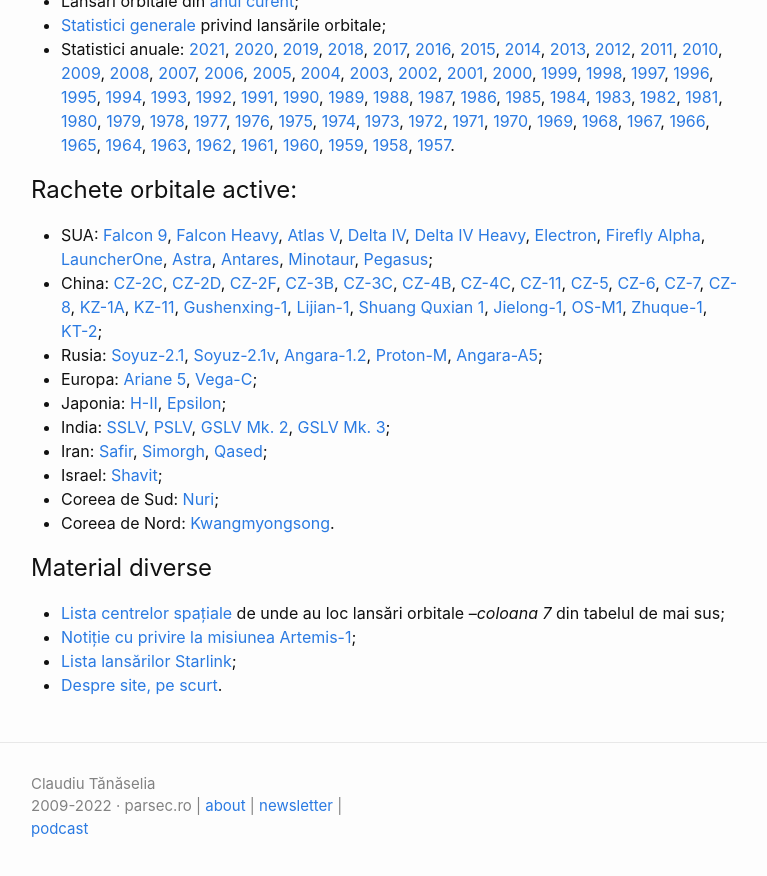
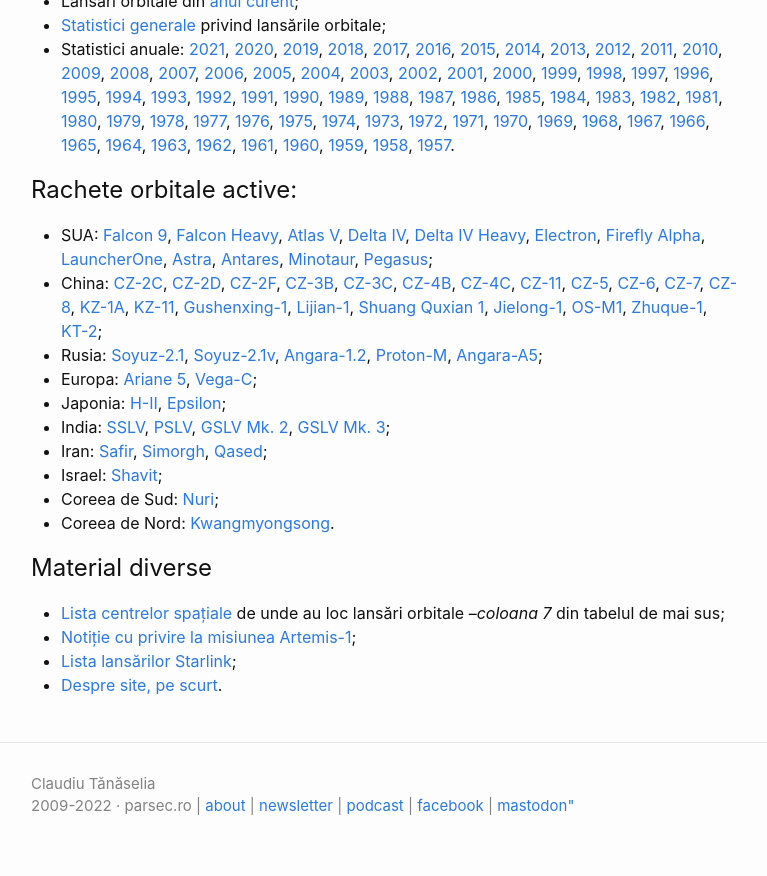
Before and after one commit to ctanas/parsec-jupyter, a Jekyll site: the page built from index.md, in a window 1280 px wide and 900 px high, scrolled down 698 px. Shown: the top 876 px of the window, without its empty margins (255-1022 px from the left). Built offline with Jekyll 4.4.1, drawn with Linux system fonts in a browser that asks for light colours; our own code applies the rules of GitHub Pages for plain Markdown files.

Commit message:
Update footer.html

```diff
--- a/_includes/footer.html
+++ b/_includes/footer.html
@@ -11,7 +11,7 @@
           {% if site.author.name -%}
             <li class="p-name">{{ site.author.name | escape }}</li>
           {% endif -%}
-            <li>2009-2022 &middot; parsec.ro | <a href="https://parsec.ro/about.html">about</a> | <a href="https://buletin.parsec.ro">newsletter</a> | <a href="https://anchor.fm/buletin">podcast</a> </li>
+            <li>2009-2022 &middot; parsec.ro | <a href="https://parsec.ro/about.html">about</a> | <a href="https://buletin.parsec.ro">newsletter</a> | <a href="https://anchor.fm/buletin">podcast</a> | <a href="https://www.facebook.com/claudiu.tanaselia">facebook</a> | <a href="https://mastodon.social/@superparsec">mastodon" </li>
         </ul>
       {%- endif %}
       </div>
```
